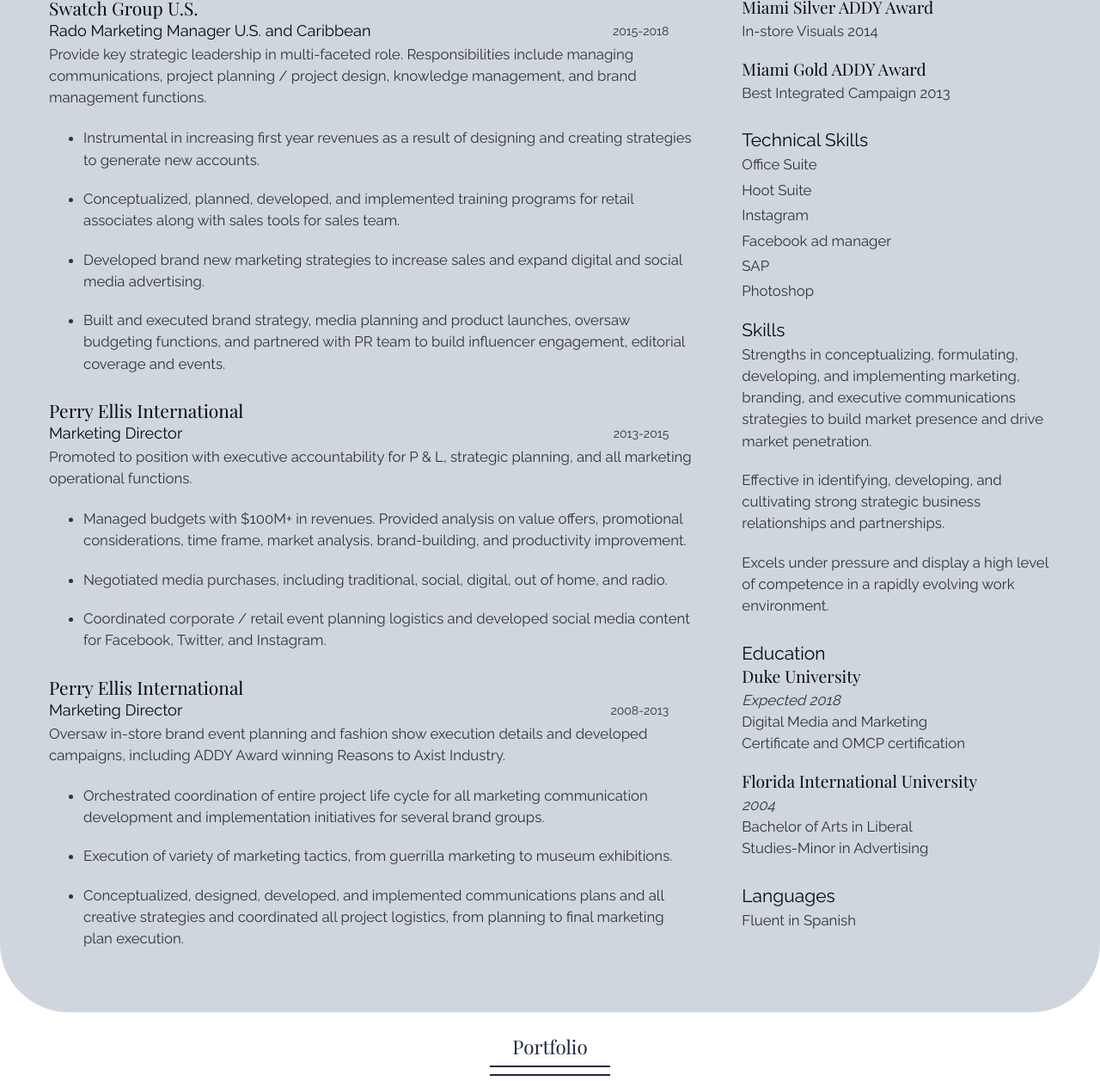
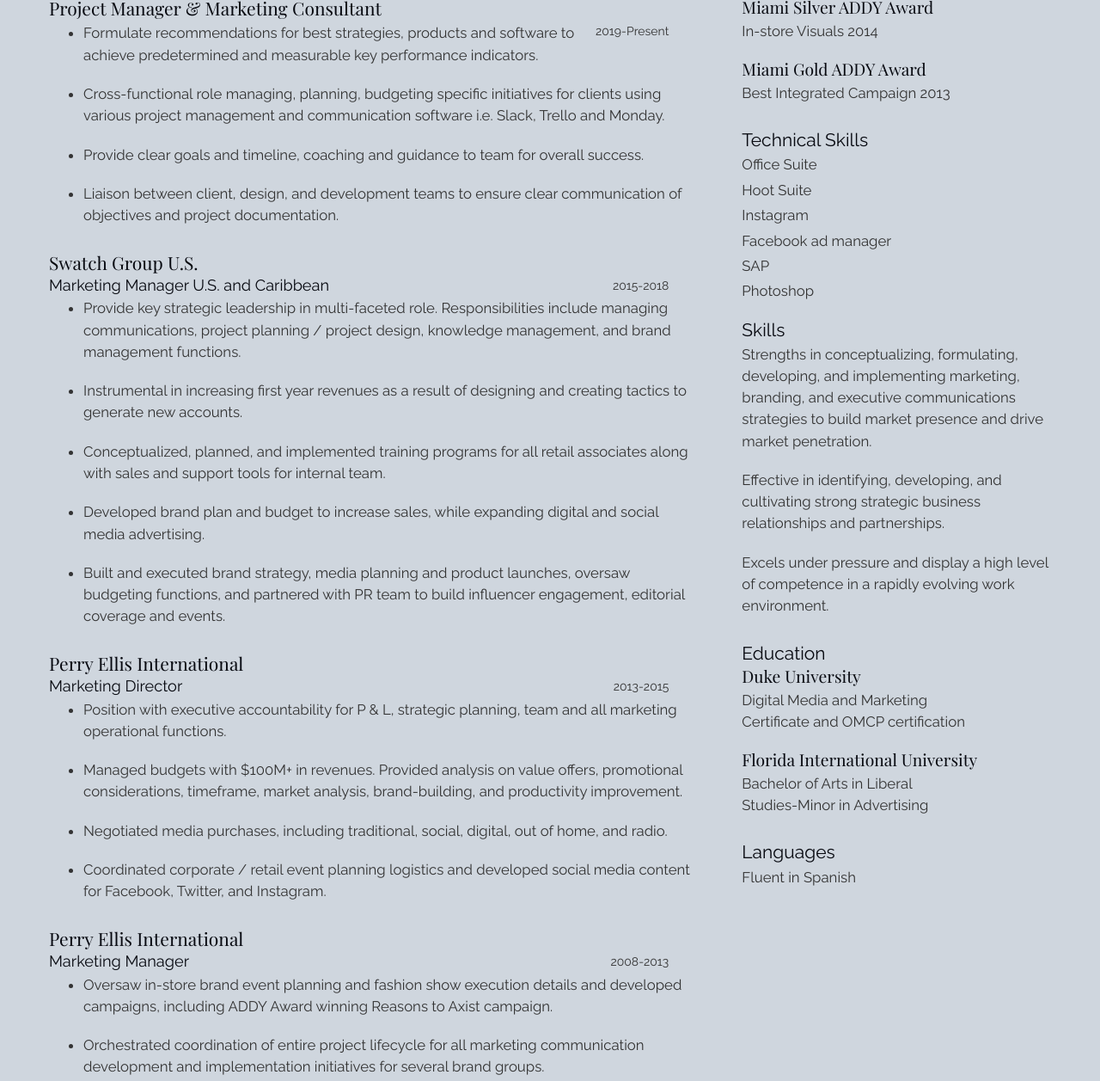
Before and after one commit to kzadrozny/ilya, a website: page index.html in a window 1280 px wide. Shown: the part 3315-4572 px from the top of the page at 86% size. Drawn offline with nearby package versions, Linux system fonts and the light colour scheme.

Commit message:
Resume update

```diff
--- a/index.html
+++ b/index.html
@@ -121,41 +121,49 @@
         <h2 class="page-header">Resume</h2>
         <div class="col-xs-12 col-sm-8 center">
             <h3>Experience</h3>
+            <h4>Project Manager & Marketing Consultant</h4>
+            <span class="date">2019-Present</span>
+            <ul>
+                <li>Formulate recommendations for best strategies, products and software to achieve predetermined and measurable key performance indicators.</li>
+                <li>Cross-functional role managing, planning, budgeting specific initiatives for clients using various project management and communication software i.e. Slack, Trello and Monday.</li>
+                <li>Provide clear goals and timeline, coaching and guidance to team for overall success.</li>
+                <li>Liaison between client, design, and development teams to ensure clear communication of objectives and project documentation.</li>
+            </ul>
             <h4>Swatch Group U.S.</h4>
-            <h5>Rado Marketing Manager U.S. and Caribbean</h5>
+            <h5>Marketing Manager U.S. and Caribbean</h5>
             <span class="date">2015-2018</span>
-            <p>Provide key strategic leadership in multi-faceted role. Responsibilities include managing communications, project planning / project design, knowledge management, and brand management functions.</p>
                 <ul>
-                    <li>Instrumental in increasing first year revenues as a result of designing and creating strategies to generate new accounts.</li>
-                    <li>Conceptualized, planned, developed, and implemented training programs for retail associates along with sales tools for sales team.</li>
-                    <li>Developed brand new marketing strategies to increase sales and expand digital and social media advertising.</li>
+                    <li>Provide key strategic leadership in multi-faceted role. Responsibilities include managing communications, project planning / project design, knowledge management, and brand management functions.</li>
+                    <li>Instrumental in increasing first year revenues as a result of designing and creating tactics to generate new accounts.</li>
+                    <li>Conceptualized, planned, and implemented training programs for all retail associates along with sales and support tools for internal team.</li>
+                    <li>Developed brand plan and budget to increase sales, while expanding digital and social media advertising.</li>
                     <li>Built and executed brand strategy, media planning and product launches, oversaw budgeting functions, and partnered with PR team to build influencer engagement, editorial coverage and events.</li>
                 </ul>
 
             <h4>Perry Ellis International</h4>
             <h5>Marketing Director</h5>
             <span class="date">2013-2015</span>
-            <p>Promoted to position with executive accountability for P &amp; L, strategic planning, and all marketing operational functions.</p>
                 <ul>
-                    <li>Managed budgets with $100M+ in revenues. Provided analysis on value offers, promotional considerations, time frame, market analysis, brand-building, and productivity improvement.</li>
+                    <li>Position with executive accountability for P & L, strategic planning, team and all marketing operational functions.</li>
+                    <li>Managed budgets with $100M+ in revenues. Provided analysis on value offers, promotional considerations, timeframe, market analysis, brand-building, and productivity improvement.</li>
                     <li>Negotiated media purchases, including traditional, social, digital, out of home, and radio.</li>
                     <li>Coordinated corporate / retail event planning logistics and developed social media content for Facebook, Twitter, and Instagram.</li>
                 </ul>
 
             <h4>Perry Ellis International</h4>
-            <h5>Marketing Director</h5>
+            <h5>Marketing Manager</h5>
             <span class="date">2008-2013</span>
-            <p>Oversaw in-store brand event planning and fashion show execution details and developed campaigns, including ADDY Award winning Reasons to Axist Industry.</p>
                 <ul>
-                    <li>Orchestrated coordination of entire project life cycle for all marketing communication development and implementation initiatives for several brand groups.</li>
+                    <li>Oversaw in-store brand event planning and fashion show execution details and developed campaigns, including ADDY Award winning Reasons to Axist campaign.</li>
+                    <li>Orchestrated coordination of entire project lifecycle for all marketing communication development and implementation initiatives for several brand groups.</li>
                     <li>Execution of variety of marketing tactics, from guerrilla marketing to museum exhibitions.</li>
-                    <li>Conceptualized, designed, developed, and implemented communications plans and all creative strategies and coordinated all project logistics, from planning to final marketing plan execution.</li>
+                    <li>Implemented communications plans and all creative strategies and coordinated all project logistics, from planning to final marketing plan execution.</li>
                 </ul>
         </div>
 
     <!-- Sidebar -->
         <div class="col-xs-12 col-sm-4 sidebar">
-            <h3>Awards</h3>
+            <h3>Industry Accolades</h3>
             <ul>
                 <li><h4>Miami Silver ADDY Award</h4>
                 In-store Visuals 2014</li>
@@ -180,11 +188,9 @@
             <h3>Education</h3>
             <ul>
                 <li><h4>Duke University</h4>
-                <em>Expected 2018</em><br/>
                 Digital Media and Marketing<br/>
                 Certificate and OMCP certification</li>
                 <li><h4>Florida International University</h4>
-                <em>2004</em><br/>
                 Bachelor of Arts in Liberal<br/>
                 Studies-Minor in Advertising</li>
             </ul>
```
